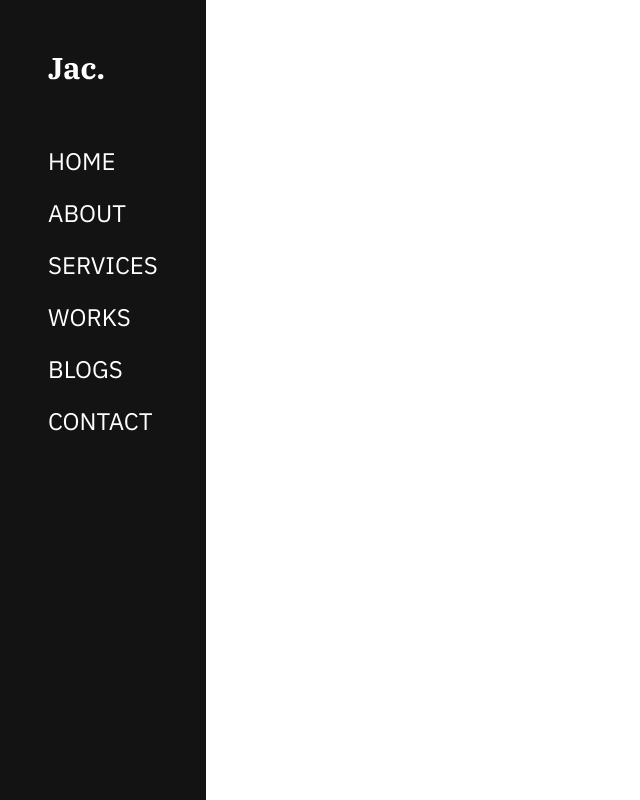
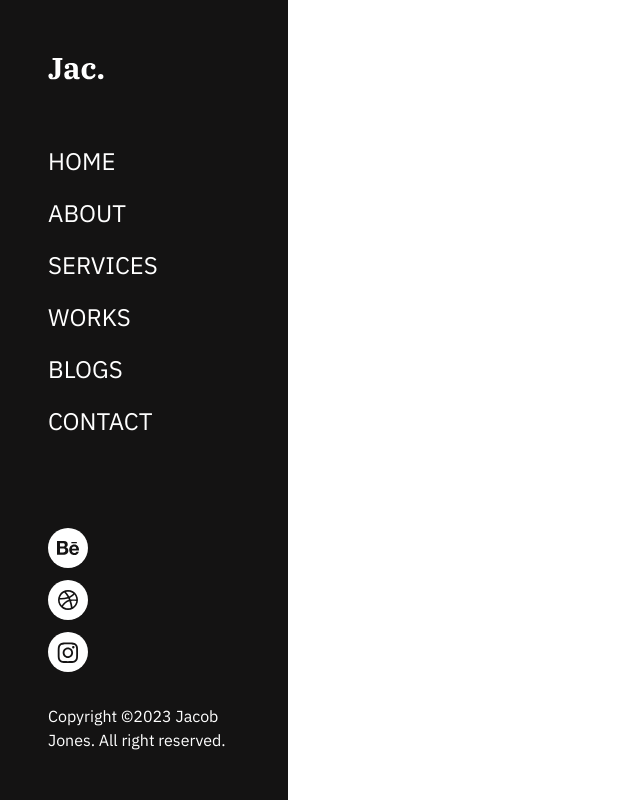
Before and after one commit to altankurt/portfolio-web-template, a website: page index.html in a window 1280 px wide. Shown: the whole page, without its empty margins (0-640 px from the left). Drawn offline with Linux system fonts and the light colour scheme.

Commit message:
feat(navbar): add social-media section and copyright to navbar

```diff
--- a/index.html
+++ b/index.html
@@ -41,6 +41,32 @@
                 >
               </div>
             </div>
+            <div class="flex flex-col space-y-8">
+              <!-- social-media -->
+              <div class="flex flex-col">
+                <div
+                  class="flex items-center justify-center rounded-full bg-white sm:h-8 sm:w-8 lg:h-10 lg:w-10"
+                >
+                  <img src="./src/assets/icons/behance.svg" alt="behance" />
+                </div>
+                <div
+                  class="my-3 flex items-center justify-center rounded-full bg-white sm:h-8 sm:w-8 lg:h-10 lg:w-10"
+                >
+                  <img src="./src/assets/icons/dribbble.svg" alt="dribbble" />
+                </div>
+                <div
+                  class="flex items-center justify-center rounded-full bg-white sm:h-8 sm:w-8 lg:h-10 lg:w-10"
+                >
+                  <img src="./src/assets/icons/instagram.svg" alt="instagram" />
+                </div>
+              </div>
+              <!-- copyright -->
+              <div
+                class="leading-snug text-white sm:w-36 sm:text-sm lg:w-48 lg:text-base"
+              >
+                <p class="">Copyright ©2023 Jacob Jones. All right reserved.</p>
+              </div>
+            </div>
           </div>
         </nav>
       </header>
```
